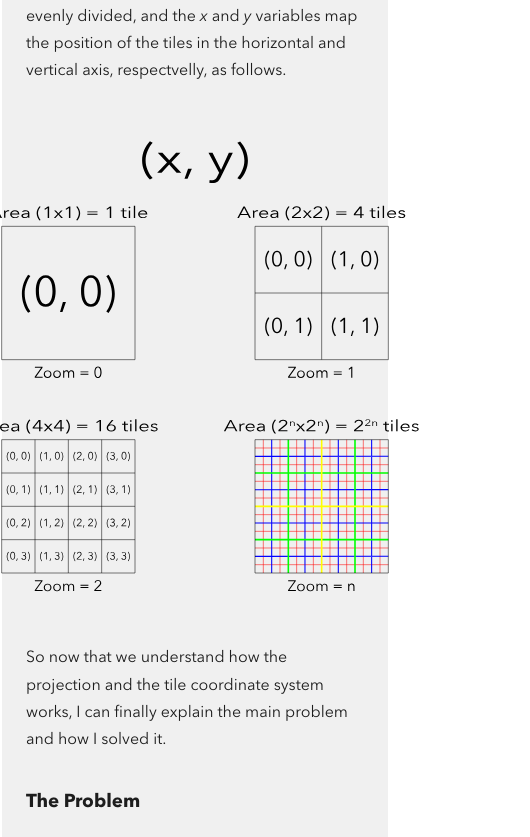
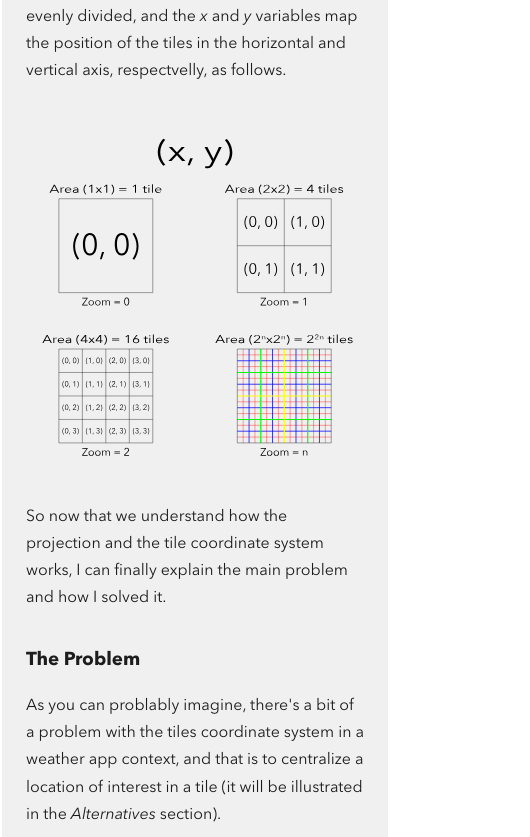
Before and after one commit to marcelonogjr/weather-app, a React (Create React App) app in the folder react-app/: page /about/map-tiles in a window 390 px wide. Shown: the part 2346-3183 px from the top of the page, 530 px wide, since content can reach past the window. Built offline with nearby package versions, Linux system fonts and the light colour scheme.

Commit message:
size adjustments on the map coordinates article

```diff
--- a/react-app/src/components/About/MapCoordinates/MapCoordinates.module.css
+++ b/react-app/src/components/About/MapCoordinates/MapCoordinates.module.css
@@ -61,8 +61,8 @@
 }
 
 #map_coordinates-svg3 {
-  width: calc(30 * var(--articles-font-size));
-  height: calc(30 * var(--articles-font-size));
+  max-width: calc(30 * var(--articles-font-size));
+  max-height: calc(30 * var(--articles-font-size));
 }
 
 .san_francisco_comparison-bundle {
@@ -103,8 +103,8 @@
 }
 
 #map_coordinates-svg5 {
-  width: calc(37.5 * var(--articles-font-size));
-  height: calc(37.5 * var(--articles-font-size));
+  max-width: calc(37.5 * var(--articles-font-size));
+  max-height: calc(37.5 * var(--articles-font-size));
 }
 
 #map_coordinates-svg6 {
@@ -309,7 +309,7 @@
 
 @media (max-width: 36rem) {
   .san_francisco_step_7-bundle {
-    --image15-parameter: calc(0.6 * var(--articles-font-size));
+    --image15-parameter: calc(0.55 * var(--articles-font-size));
   }
 }
 
--- a/react-app/src/index.css
+++ b/react-app/src/index.css
@@ -52,3 +52,15 @@ body {
   align-items: center;
   justify-content: center;
 }
+
+@media (max-width: 36rem){
+  .math-inline {
+    font-size: 70%;
+  }
+}
+
+@media (max-width: 25rem){
+  .math-inline {
+    font-size: 60%;
+  }
+}
```
